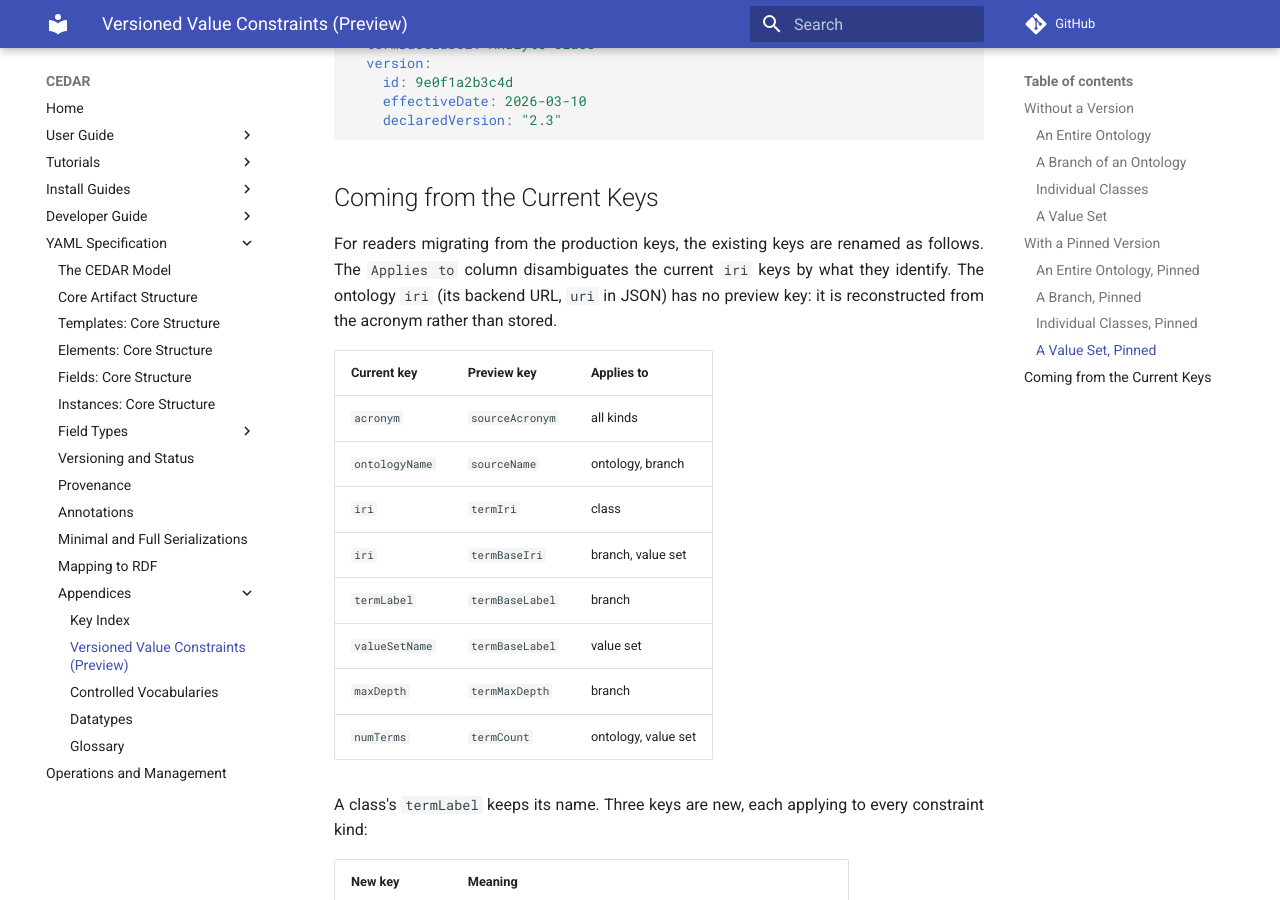
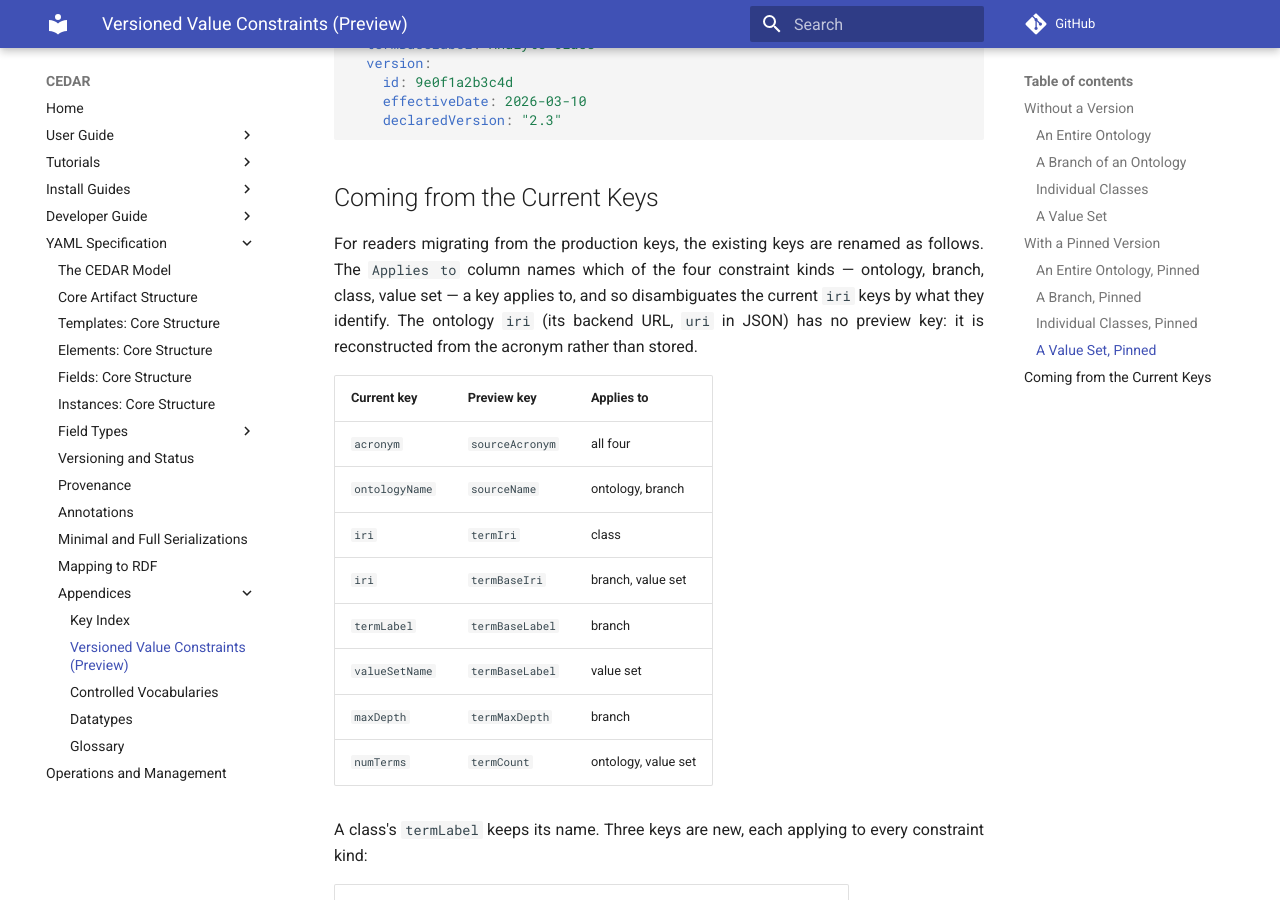
Before and after one commit to metadatacenter/cedar-mkdocs, an MkDocs documentation site: the page built from docs/yaml-spec/appendices/versioned-value-constraints.md, in a window 1280 px wide and 900 px high, scrolled down 5926 px. Built offline with MkDocs 1.6.1 and Material for MkDocs 9.7.7, drawn with Linux system fonts in a browser that asks for light colours; comment, search, counter and statistics services are not loaded.

Commit message:
YAML preview: make "all kinds" concrete in the migration table
Name the four constraint kinds where the rename table sits (far from the page intro that
defines them) and change "all kinds" to "all four".

Co-Authored-By: Claude Opus 4.8 <noreply@anthropic.com>

```diff
--- a/docs/yaml-spec/appendices/versioned-value-constraints.md
+++ b/docs/yaml-spec/appendices/versioned-value-constraints.md
@@ -240,13 +240,14 @@ Each class entry pins independently, so a field can mix terms from different ver
 ## Coming from the Current Keys
 
 For readers migrating from the production keys, the existing keys are renamed as follows. The
-`Applies to` column disambiguates the current `iri` keys by what they identify. The ontology `iri`
+`Applies to` column names which of the four constraint kinds — ontology, branch, class, value set — a
+key applies to, and so disambiguates the current `iri` keys by what they identify. The ontology `iri`
 (its backend URL, `uri` in JSON) has no preview key: it is reconstructed from the acronym rather than
 stored.
 
 | Current key | Preview key | Applies to |
 |-------------|-------------|------------|
-| `acronym` | `sourceAcronym` | all kinds |
+| `acronym` | `sourceAcronym` | all four |
 | `ontologyName` | `sourceName` | ontology, branch |
 | `iri` | `termIri` | class |
 | `iri` | `termBaseIri` | branch, value set |
```
